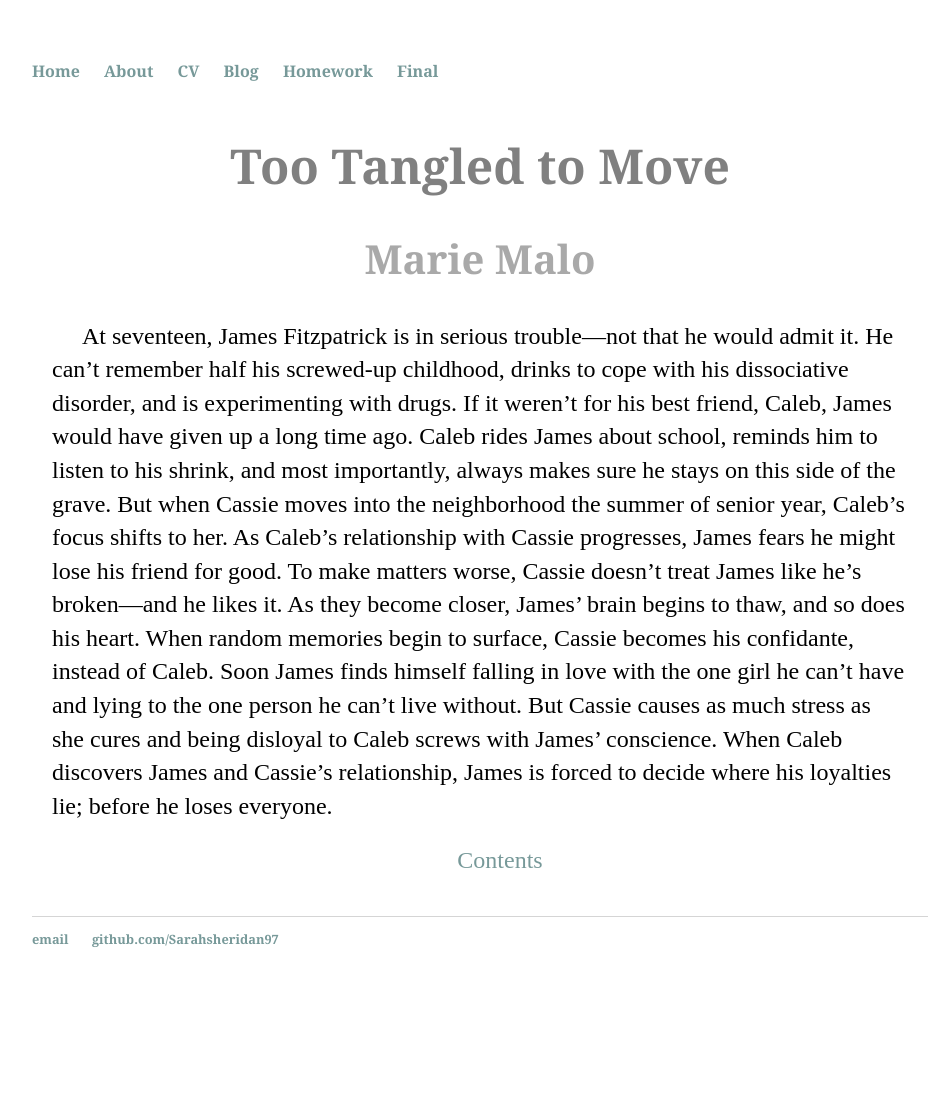
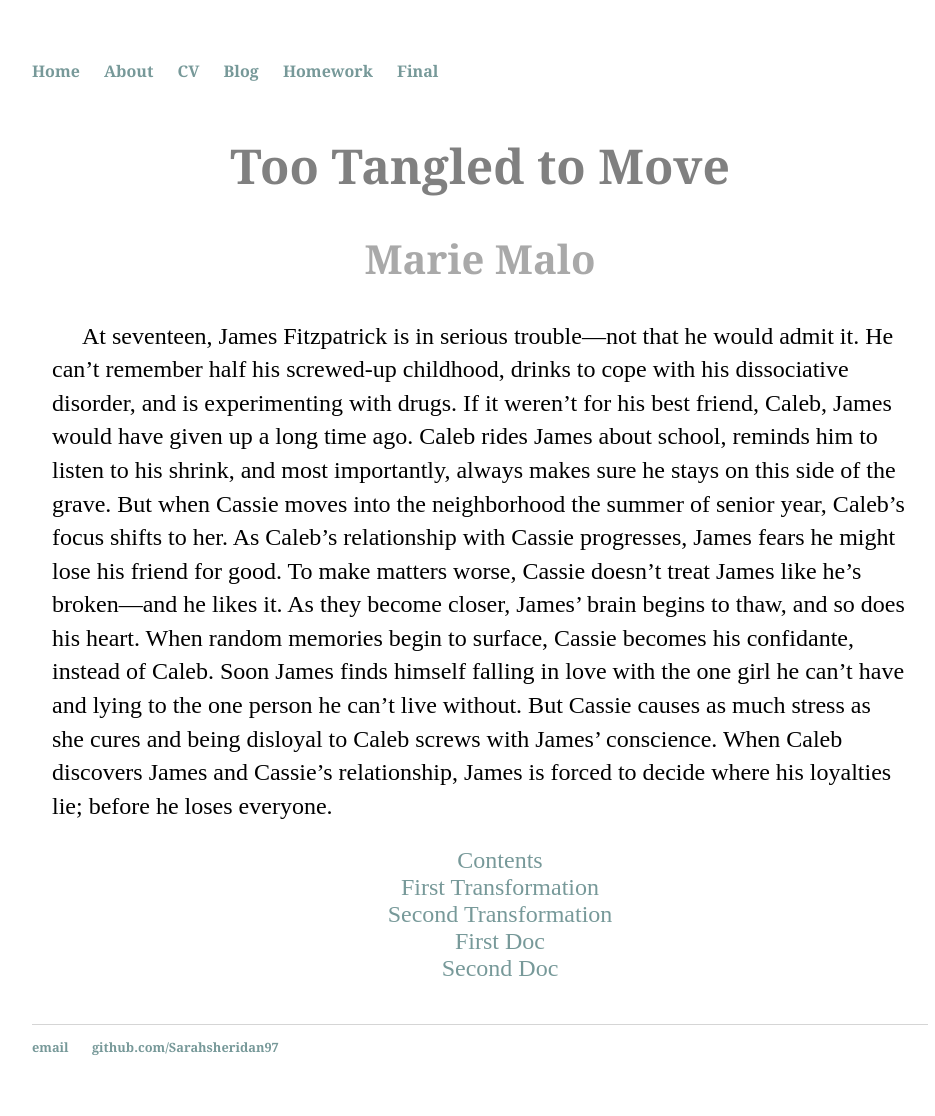
Before and after one commit to Sarahsheridan97/sarahsheridan97.github.io, a Jekyll site: the page built from final/index.html, in a window 1280 px wide. Shown: the whole page, without its empty margins (160-1095 px from the left). Built offline with Jekyll 4.4.1, drawn with Linux system fonts in a browser that asks for light colours; before the commit the page ends 1008 px from its top, so only the background shows below that.

Commit message:
Update index.html

```diff
--- a/final/index.html
+++ b/final/index.html
@@ -12,4 +12,8 @@ To make matters worse, Cassie doesn’t treat James like he’s broken—and he
 But Cassie causes as much stress as she cures and being disloyal to Caleb screws with James’ conscience. When Caleb discovers James and Cassie’s relationship, James is forced to decide where his loyalties lie; before he loses everyone.</p>
 <ul class="posts">
   <li><a href="/final/finalv4.html">Contents</a></li>
+  <li><a href="/final/Final1XSLT.xsl">First Transformation</a></li>
+  <li><a href="/final/Final2XSLT.xsl">Second Transformation</a></li>
+  <li><a href="/final/TooTangledtomovefeb24.xml">First Doc</a></li>
+  <li><a href="/final/tttmxslt.xsl">Second Doc</a></li>
 </ul>
```
